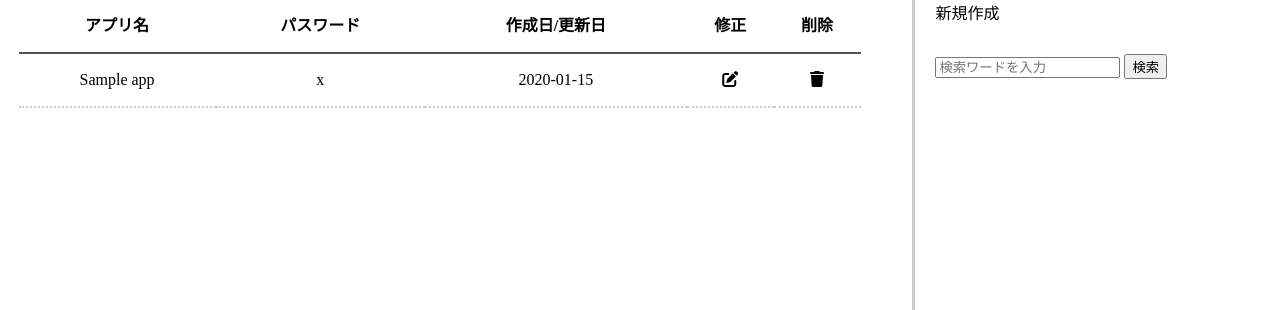
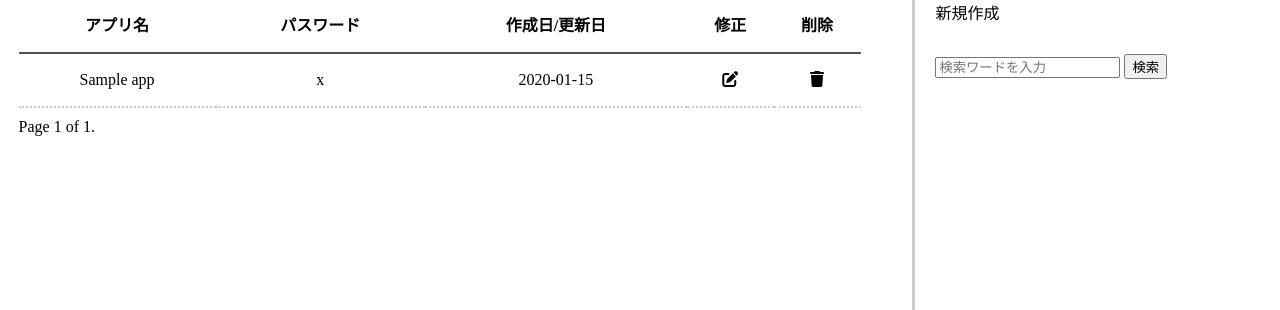
Before and after one commit to Jun922/pass_manager, a Django app: page / in a window 1280 px wide. Shown: the part 58-368 px from the top of the page. Run offline with Django 4.2, Linux system fonts and the light colour scheme; tables that the repository leaves empty hold one stand-in row (values such as "Sample post"); some libraries are stand-ins or nearby versions.

Commit message:
list pagination

```diff
--- a/pw_recorder/views.py
+++ b/pw_recorder/views.py
@@ -7,6 +7,7 @@ from .forms import AppForm
 class AppListView(generic.ListView):
     template_name = 'app/list.html'
     model = App
+    paginate_by = 15
 
     def get_queryset(self):
         query = self.request.GET.get('query')
@@ -23,7 +24,7 @@ class AppCreateView(generic.CreateView):
     model = App
     form_class = AppForm
     template_name = "app/form.html"
-    success_url = reverse_lazy("/")
+    success_url = reverse_lazy("list")
 
 
 class AppUpdateView(generic.UpdateView):
--- a/static/css/app/style.css
+++ b/static/css/app/style.css
@@ -94,6 +94,18 @@ main {
     border-bottom: 2px dotted #ccc;
 }
 
+.pagination {
+    display: flex;
+    justify-content: space-between;
+    margin-top: 10px;
+}
+.page a {
+    display: inline-block;
+    border: 1px solid rgb(81, 83, 93);
+    background-color: rgb(81, 83, 93);
+    color: white;
+}
+
 
 
 /* ---------- side-bar part ---------- */
--- a/templates/app/confirm_delete.html
+++ b/templates/app/confirm_delete.html
@@ -1,4 +1,4 @@
-<!-- <!DOCTYPE html>
+<!DOCTYPE html>
 <html lang="ja">
 <head>
     <meta charset="UTF-8">
@@ -12,4 +12,4 @@
         <input type="submit" value="確定">
     </form>
 </body>
-</html> -->
+</html>
--- a/templates/app/list.html
+++ b/templates/app/list.html
@@ -27,6 +27,21 @@
                 </tr>
             {% endfor %}
         </table>
+
+        <div class="pagination">
+            <div class="current-page">
+                Page {{ page_obj.number }} of {{ page_obj.paginator.num_pages }}.
+            </div>
+
+            <div class="page">
+                {% if page_obj.has_previous %}
+                    <a href="?page={{ page_obj.previous_page_number }}">前のページ</a>
+                {% endif %}
+                {% if page_obj.has_next %}
+                    <a href="?page={{ page_obj.next_page_number }}">次のページ</a>
+                {% endif %}
+            </div>
+        </div>
     </div>
 </section>
 
```
